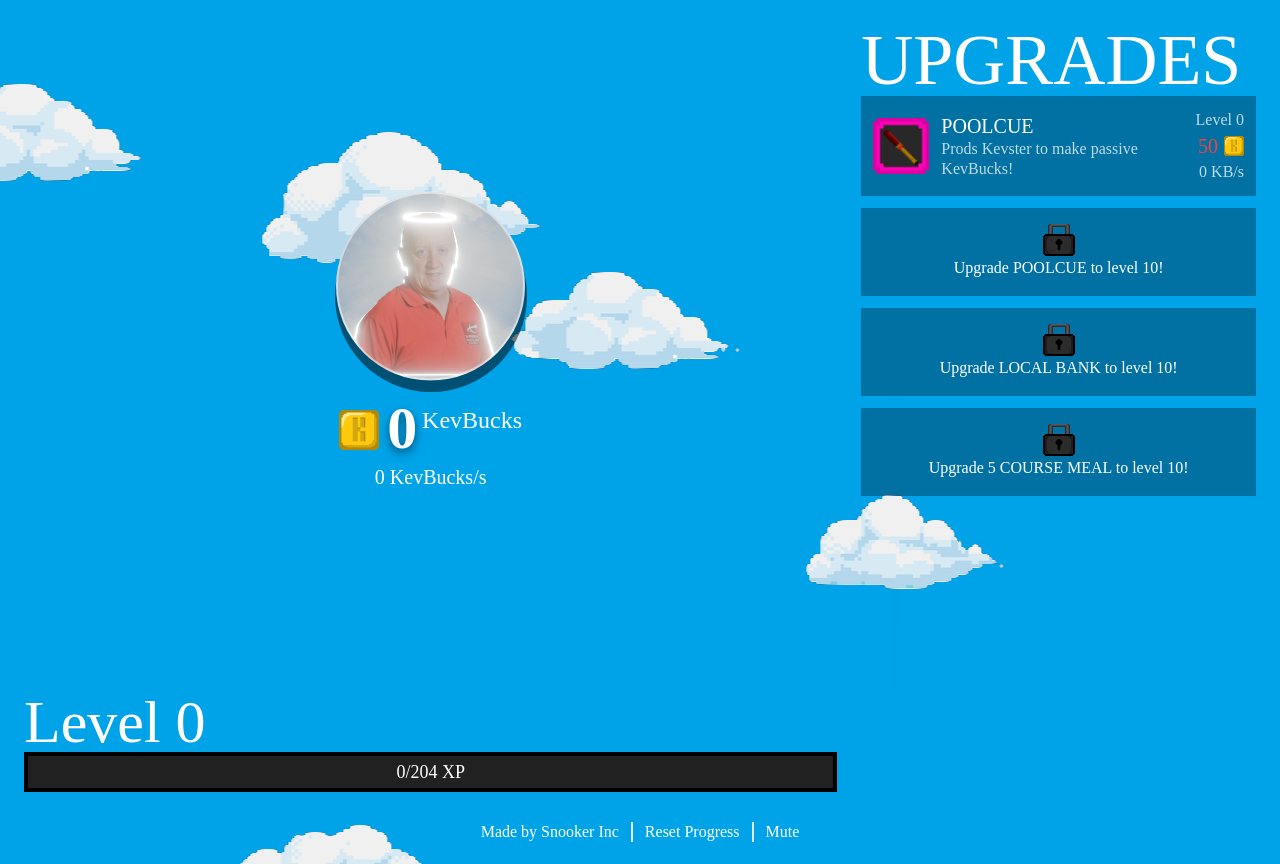
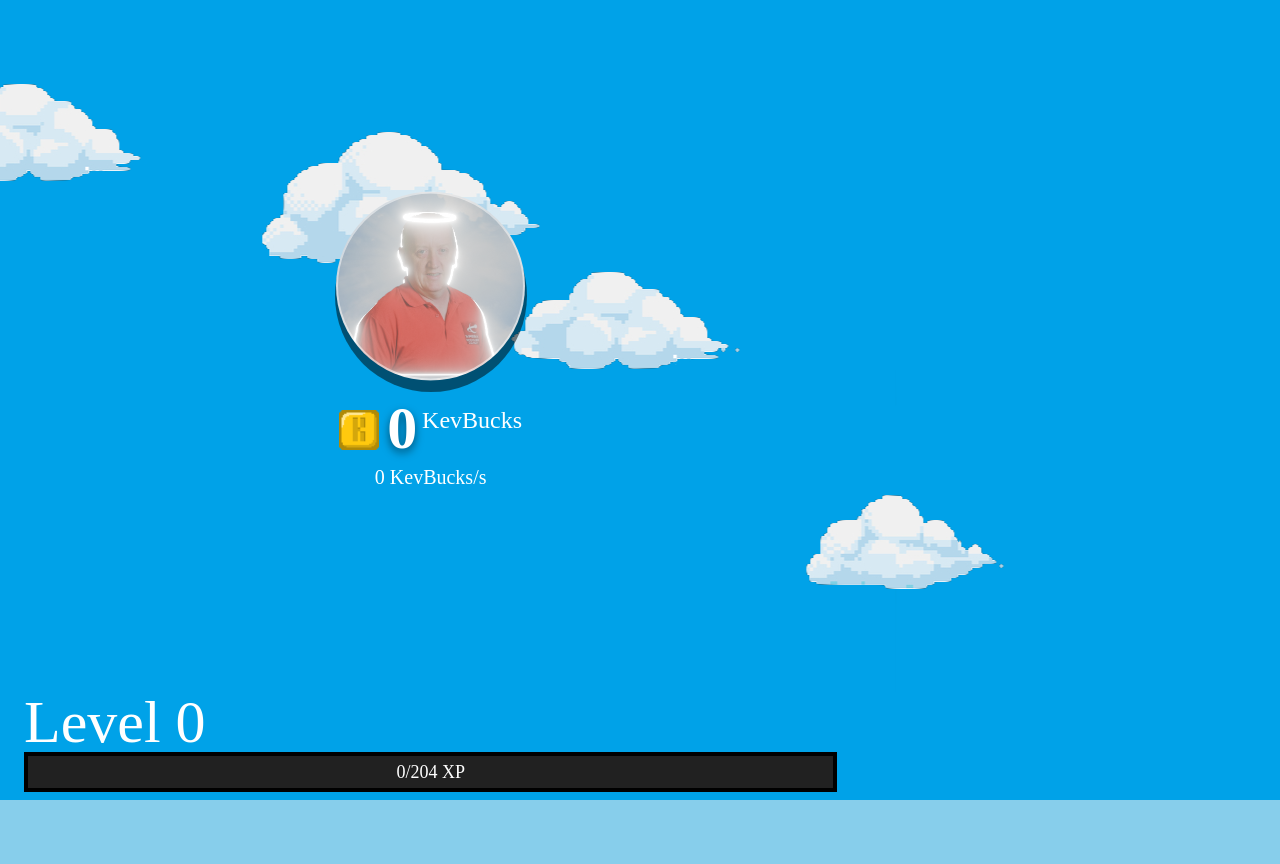
Before and after one commit to threesann/KevinClickerReact, a React (Vite) app: page / in a window 1280 px wide. After the commit the page ends 800 px from the top, so only its background shows below. Built offline with nearby package versions, Linux system fonts and the light colour scheme; a web font is replaced by a local one.

Commit message:
werwerwer

```diff
--- a/src/App.tsx
+++ b/src/App.tsx
@@ -12,9 +12,7 @@ export default function App() {
         <ClickerSection />
         <LevelSection />
       </div>
-      <UpgradeSection />
-      <FooterSection />
-      <Audio />
+
     </main>
   )
 }
```
